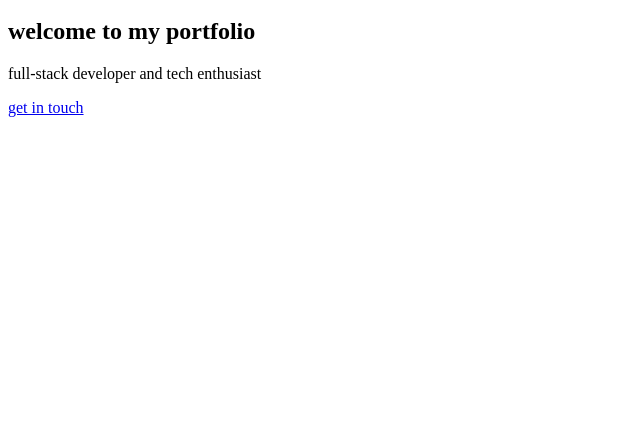
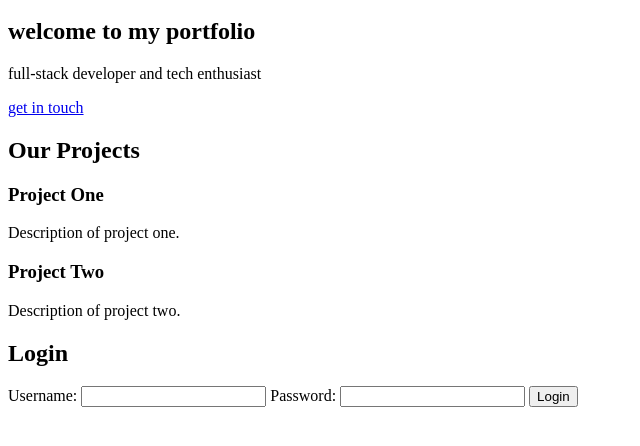
Before and after one commit to NabeelAmir28/Portfolio-Web, a website: page src/index.html in a window 1280 px wide. Shown: the part 154-600 px from the top of the page, without its empty margins (0-640 px from the left). Drawn offline with Linux system fonts and the light colour scheme.

```diff
--- a/src/index.html
+++ b/src/index.html
@@ -27,5 +27,28 @@
         <a href="#contact" class="cta-button">get in touch</a>
       </div>
     </section>
+    <section id="projects">
+        <h2>Our Projects</h2>
+        <div class="project">
+            <h3>Project One</h3>
+            <p>Description of project one.</p>
+        </div>
+        <div class="project">
+            <h3>Project Two</h3>
+            <p>Description of project two.</p>
+        </div>
+    </section>
+    <section id="login">
+        <h2>Login</h2>
+        <form id="login-form" action="#" method="post">
+            <label for="username">Username:</label>
+            <input type="text" id="username" name="username" required>
+
+            <label for="password">Password:</label>
+            <input type="password" id="password" name="password" required>
+
+            <button type="submit">Login</button>
+        </form>
+    </section>
 </body>
 </html>
```
